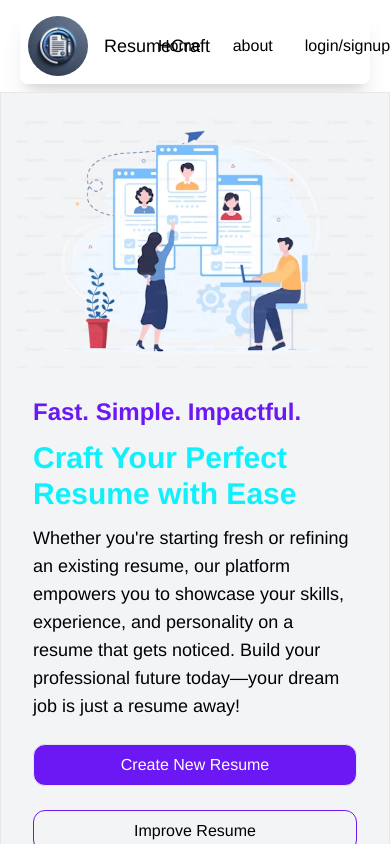
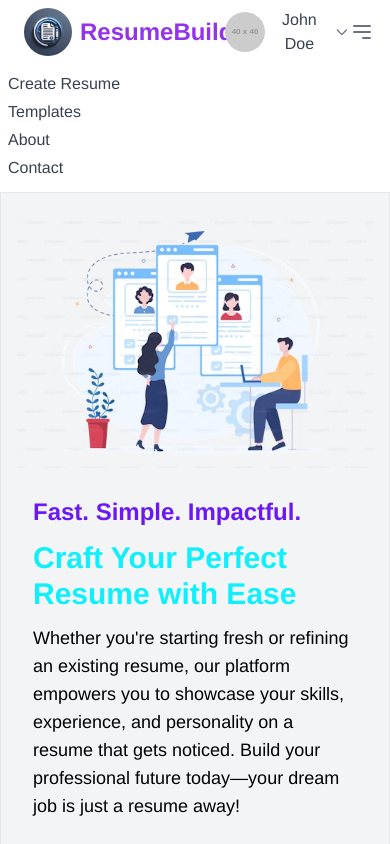
Before and after one commit to Yaddalapalli-Charan-Kumar-Naidu/ResumeCraft_frontend, a React (Vite) app: page / in a window 390 px wide. Built offline with nearby package versions, Linux system fonts and the light colour scheme.

Commit message:
navbar modified

```diff
--- a/src/components/Navbar.jsx
+++ b/src/components/Navbar.jsx
@@ -1,24 +1,187 @@
-import React from "react";
+import React, { useState, useRef, useEffect } from "react";
+import { Link } from "react-router-dom";
 
+const Navbar = () => {
+  const [isDropdownOpen, setIsDropdownOpen] = useState(false);
+  const dropdownRef = useRef(null);
 
-export default function Navbar() {
+  // Function to toggle dropdown visibility
+  const toggleDropdown = () => {
+    setIsDropdownOpen(!isDropdownOpen);
+  };
 
-  const navbarLinks=["Home","about","login/signup"];
+  // Close dropdown when clicking outside
+  useEffect(() => {
+    const handleClickOutside = (event) => {
+      if (dropdownRef.current && !dropdownRef.current.contains(event.target)) {
+        setIsDropdownOpen(false);
+      }
+    };
+
+    // Add event listener for clicks outside the dropdown
+    document.addEventListener("mousedown", handleClickOutside);
+
+    // Cleanup the event listener
+    return () => {
+      document.removeEventListener("mousedown", handleClickOutside);
+    };
+  }, []);
+
   return (
-    <div className="flex items-center text-center justify-between border-lg mx-5 my-2 shadow-xl hover:shadow-2xl rounded-lg hover:scale-120 ">
-      <div className="flex gap-2 items-center">
-        <img src="logo.webp" alt="ResumeCraft Logo" width="60rem" className="rounded-full hover:scale-[110%] cursor-pointer m-2"></img>
-        <a href="/" className="text-lg">ResumeCraft</a>
+    <nav className="bg-white shadow-lg">
+      <div className="max-w-7xl mx-auto px-4 sm:px-6 lg:px-8">
+        <div className="flex justify-between h-16">
+          {/* Logo */}
+          <div className="flex items-center">
+            <Link
+              to="/"
+              className="text-2xl font-bold text-purple-600 flex items-center justify-start"
+            >
+              <img
+                src="logo.webp" // Path to your logo image
+                alt="Logo"
+                className="h-16 rounded-full p-2" // Adjust styling as needed
+              />
+              ResumeBuilder
+            </Link>
+          </div>
+
+          {/* Navigation Links */}
+          <div className="hidden md:flex items-center space-x-8">
+            <Link
+              to="/create-resume"
+              className="text-gray-700 hover:text-purple-600 font-medium"
+            >
+              Create Resume
+            </Link>
+            <Link
+              to="/templates"
+              className="text-gray-700 hover:text-purple-600 font-medium"
+            >
+              Templates
+            </Link>
+            <Link
+              to="/about"
+              className="text-gray-700 hover:text-purple-600 font-medium"
+            >
+              About
+            </Link>
+            <Link
+              to="/contact"
+              className="text-gray-700 hover:text-purple-600 font-medium"
+            >
+              Contact
+            </Link>
+          </div>
+
+          {/* User Profile Section */}
+          <div className="flex items-center" ref={dropdownRef}>
+            <div className="relative">
+              <button
+                onClick={toggleDropdown}
+                className="flex items-center focus:outline-none"
+              >
+                <img
+                  src="https://via.placeholder.com/40" // Replace with user profile image
+                  alt="User Profile"
+                  className="rounded-full h-10 w-10"
+                />
+                <span className="ml-2 text-gray-700 font-medium">John Doe</span>
+                <svg
+                  className="ml-2 h-5 w-5 text-gray-500"
+                  fill="none"
+                  stroke="currentColor"
+                  viewBox="0 0 24 24"
+                  xmlns="http://www.w3.org/2000/svg"
+                >
+                  <path
+                    strokeLinecap="round"
+                    strokeLinejoin="round"
+                    strokeWidth="2"
+                    d="M19 9l-7 7-7-7"
+                  />
+                </svg>
+              </button>
+
+              {/* Dropdown Menu */}
+              {isDropdownOpen && (
+                <div className="absolute right-0 mt-2 w-48 bg-white rounded-lg shadow-lg py-2">
+                  <Link
+                    to="/profile"
+                    className="block px-4 py-2 text-gray-700 hover:bg-gray-100"
+                  >
+                    Profile
+                  </Link>
+                  <Link
+                    to="/settings"
+                    className="block px-4 py-2 text-gray-700 hover:bg-gray-100"
+                  >
+                    Settings
+                  </Link>
+                  <Link
+                    to="/logout"
+                    className="block px-4 py-2 text-gray-700 hover:bg-gray-100"
+                  >
+                    Logout
+                  </Link>
+                </div>
+              )}
+            </div>
+          </div>
+
+          {/* Mobile Menu Button */}
+          <div className="flex items-center md:hidden">
+            <button className="text-gray-500 hover:text-purple-600 focus:outline-none">
+              <svg
+                className="h-6 w-6"
+                fill="none"
+                stroke="currentColor"
+                viewBox="0 0 24 24"
+                xmlns="http://www.w3.org/2000/svg"
+              >
+                <path
+                  strokeLinecap="round"
+                  strokeLinejoin="round"
+                  strokeWidth="2"
+                  d="M4 6h16M4 12h16m-7 6h7"
+                />
+              </svg>
+            </button>
+          </div>
+        </div>
       </div>
-      <div style={{height:"100%"}}>
-        <ul className="flex items-center space-x-4">
-          {navbarLinks.map((item,index)=>(
-            <li key={index} className="p-2 text-center">
-              <a href={`/${item.toLowerCase().split("/")[0]}`} className="hover:text-blue-500">{item}</a>
-              </li>
-          ))}
-        </ul>
+
+      {/* Mobile Menu */}
+      <div className="md:hidden">
+        <div className="px-2 pt-2 pb-3 space-y-1">
+          <Link
+            to="/create-resume"
+            className="block text-gray-700 hover:text-purple-600 font-medium"
+          >
+            Create Resume
+          </Link>
+          <Link
+            to="/templates"
+            className="block text-gray-700 hover:text-purple-600 font-medium"
+          >
+            Templates
+          </Link>
+          <Link
+            to="/about"
+            className="block text-gray-700 hover:text-purple-600 font-medium"
+          >
+            About
+          </Link>
+          <Link
+            to="/contact"
+            className="block text-gray-700 hover:text-purple-600 font-medium"
+          >
+            Contact
+          </Link>
+        </div>
       </div>
-    </div>
+    </nav>
   );
-}
+};
+
+export default Navbar;
```
